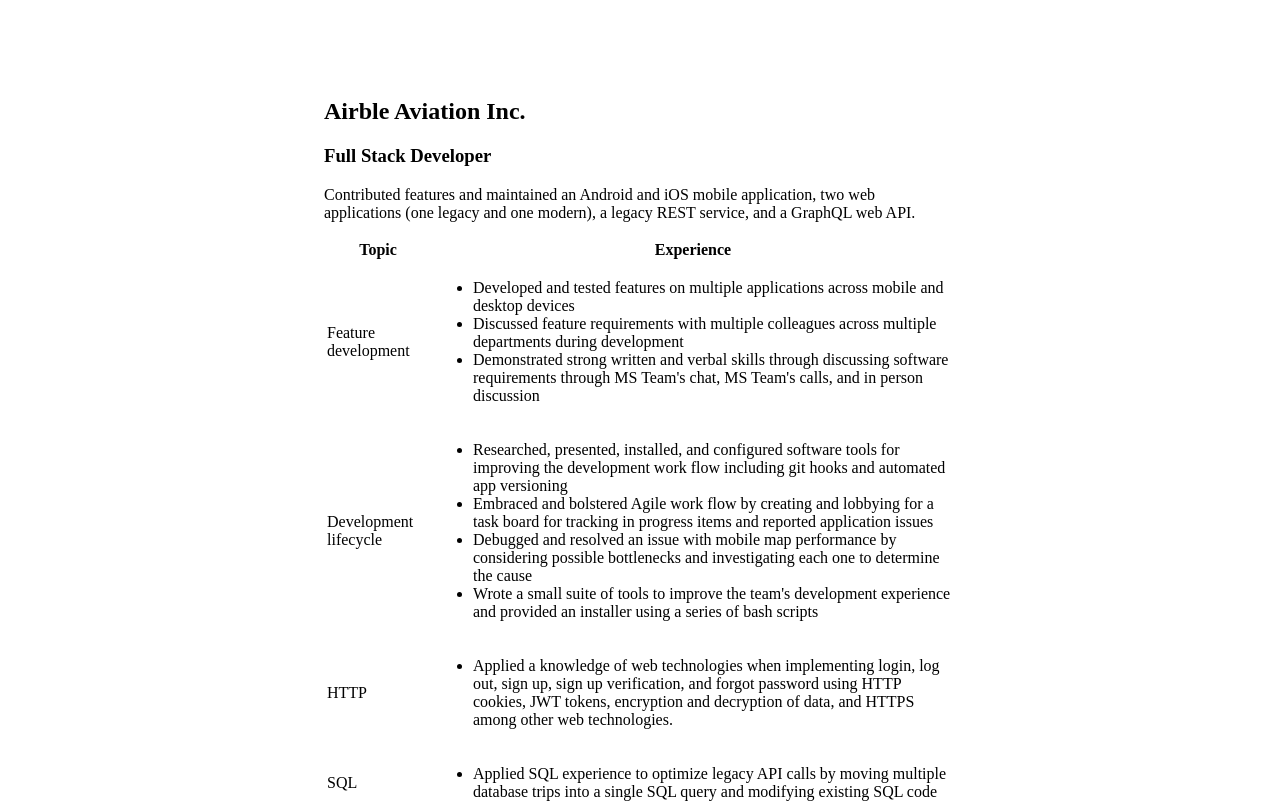
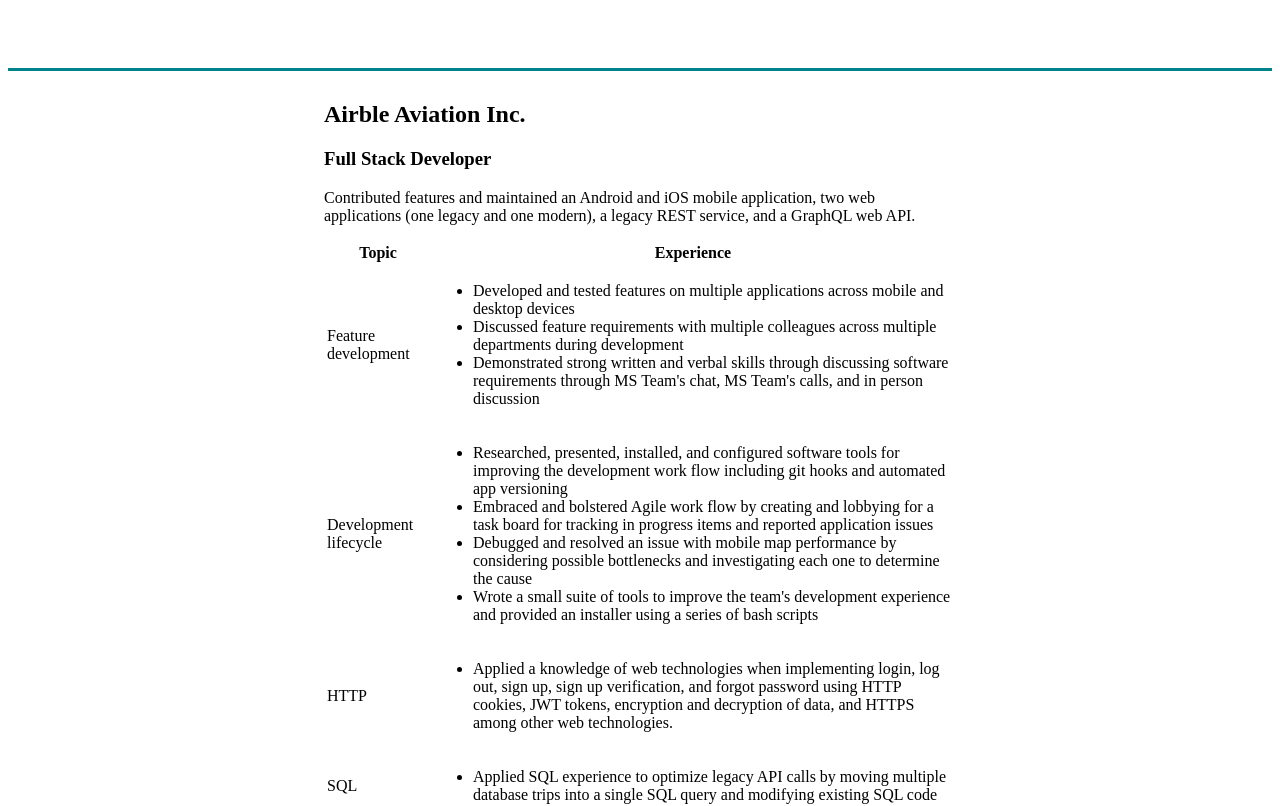
Before and after one commit to lucianojd/lucianod.me, a Next.js app: page /experience in a window 1280 px wide. Shown: the top 806 px of the page. Built offline with nearby package versions, Linux system fonts and the light colour scheme.

Commit message:
chore: make navbar more distinct

```diff
--- a/styles/components/navbar.module.scss
+++ b/styles/components/navbar.module.scss
@@ -5,6 +5,8 @@
   align-items: center;
   justify-content: space-between;
   font-size: 1.2rem;
+
+  border-bottom: 3px solid $highlight;
 
   span {
     font-weight: bold;
@@ -24,6 +26,8 @@
       font-weight: 400;
       position: relative;
     }
+
+    @include desktop {
       a:after {
         content: '';
         position: absolute;
@@ -35,6 +39,7 @@
       }
       a:hover:after {
         width: 100%;
+      }
     }
 
     li {
```
Lines whose indentation alone changed are shown as unchanged.
